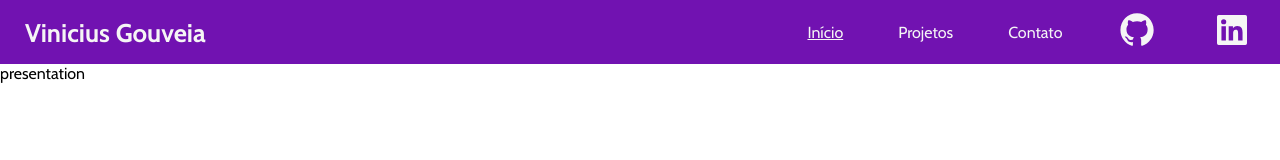
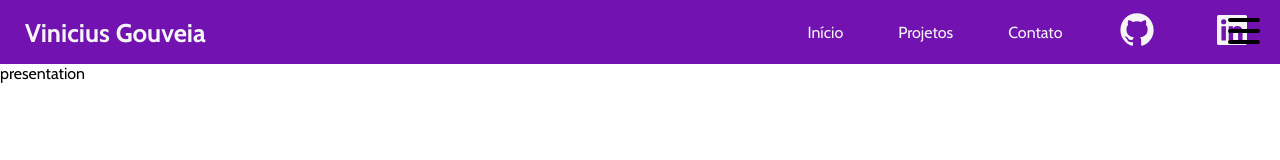
Before and after one commit to vinigofr/vinigofr.github.io, a React (Create React App) app: page / in a window 1280 px wide. Shown: the top 160 px of the page. Built offline with nearby package versions, Linux system fonts and the light colour scheme.

Commit message:
More adds

```diff
--- a/package.json
+++ b/package.json
@@ -11,6 +11,7 @@
     "react-bootstrap": "^2.0.0-beta.5",
     "react-dom": "^17.0.2",
     "react-scripts": "4.0.3",
+    "styled-components": "^5.3.1",
     "web-vitals": "^1.0.1"
   },
   "scripts": {
--- a/src/Components/Header.jsx
+++ b/src/Components/Header.jsx
@@ -1,7 +1,7 @@
 import React from "react";
 import ViniciusTitle from "./ViniciusTitle";
 import "../Styles/general-style.css";
-import RightNav from "./Nav/RightNav";
+import Burger from "./Nav/Burger";
 
 export default function Header(props) {
   const { setPage, currPage } = props;
@@ -9,7 +9,7 @@ export default function Header(props) {
   return (
     <header className="home-header">
       <ViniciusTitle />
-      <RightNav setPage={setPage} currPage={currPage} />
+      <Burger setPage={setPage} currPage={currPage}/>
     </header>
   );
 }
--- /dev/null
+++ b/src/Components/Nav/Burger.jsx
@@ -0,0 +1,41 @@
+import React, { useState } from "react";
+import styled from "styled-components";
+import RightNav from "./RightNav";
+import "../../Styles/Burger.css";
+
+const StyledBurger = styled.div`
+  width: 2rem;
+  height: 2rem;
+  position: fixed;
+  top: 15px;
+  right: 20px;
+  display: flex;
+  justify-content: space-around;
+  flex-flow: column nowrap;
+  z-index: 20;
+  div {
+    border-radius: 10px;
+    width: 2rem;
+    height: 0.25em;
+    background-color: ${({ open }) => (open ? "#fff" : "#000")};}};
+    transform-origin: 1px;
+    transition: all 0.3s linear;
+  }
+  }
+`;
+
+function Burger() {
+  const [open, setOpen] = useState(false);
+  return (
+    <>
+      <StyledBurger open={open} onClick={() => setOpen(!open)}>
+      <div />
+      <div />
+      <div />
+    </StyledBurger>
+     <RightNav />
+    </>
+  );
+}
+
+export default Burger;
--- a/src/Components/Nav/RightNav.jsx
+++ b/src/Components/Nav/RightNav.jsx
@@ -1,17 +1,24 @@
-import React from 'react'
-import github from '../../icons/github.svg'
-import linkedin from '../../icons/linkedin.svg';
-import '../../Styles/RightNav.css';
+import React from "react";
+import github from "../../icons/github.svg";
+import styled from "styled-components";
+import linkedin from "../../icons/linkedin.svg";
+import "../../Styles/RightNav.css";
 
 function RightNav(props) {
-  const { setPage, currPage } = props;
+  const { setPage, currPage, open } = props;
+
+  const NewNav = styled.div`
+    @media (max-width: 768px) {
+      display: none;
+    }
+  `;
 
   function choosePage(page) {
     setPage(page.id);
   }
 
   return (
-    <div className="header-options">
+    <NewNav open={ open } className="header-options">
       <p
         style={currPage === "home" ? { textDecoration: "underline" } : null}
         className="pointer"
@@ -39,23 +46,27 @@ function RightNav(props) {
       <a href="https://github.com/vinigofr" target="_blank" rel="noreferrer">
         <img
           alt="GitHub Link"
-            style={{ width: "40px", height: "40px", color: 'pink' }}
+          style={{ width: "40px", height: "40px", color: "pink" }}
           className="pointer"
           id="github"
-            src={ github }
+          src={github}
         />
       </a>
-        <a href="https://www.linkedin.com/in/vinigofr/" target="_blank" rel="noreferrer">
+      <a
+        href="https://www.linkedin.com/in/vinigofr/"
+        target="_blank"
+        rel="noreferrer"
+      >
         <img
           alt="Linkedin Link"
           style={{ width: "40px", height: "40px" }}
           className="pointer"
           id="linkedin"
-            src={ linkedin }
+          src={linkedin}
         />
       </a>
-      </div>
-  )
+    </NewNav>
+  );
 }
 
-export default RightNav
+export default RightNav;
--- a/src/Styles/RightNav.css
+++ b/src/Styles/RightNav.css
@@ -1,5 +1,7 @@
 @media (max-width: 768px) {
   .header-options {
+    /* z-index: 20; */
+    display: none;
     top: 0;
     position: fixed;
     right: 0;
```
Also changed, not shown: src/Styles/Burger.css (added), 2 other files (tests, documents, lock files or other folders). Lines whose indentation alone changed are shown as unchanged.
